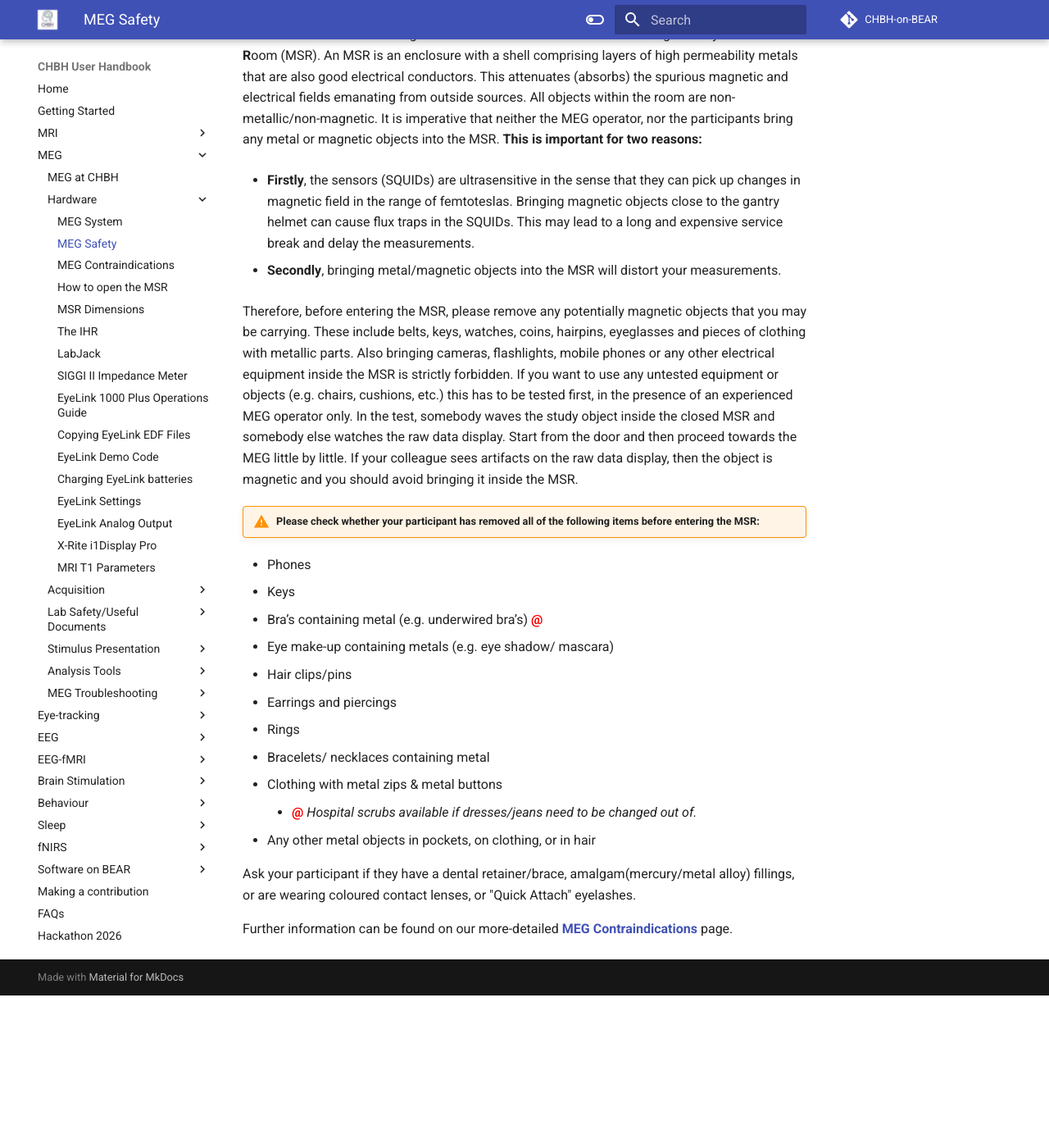
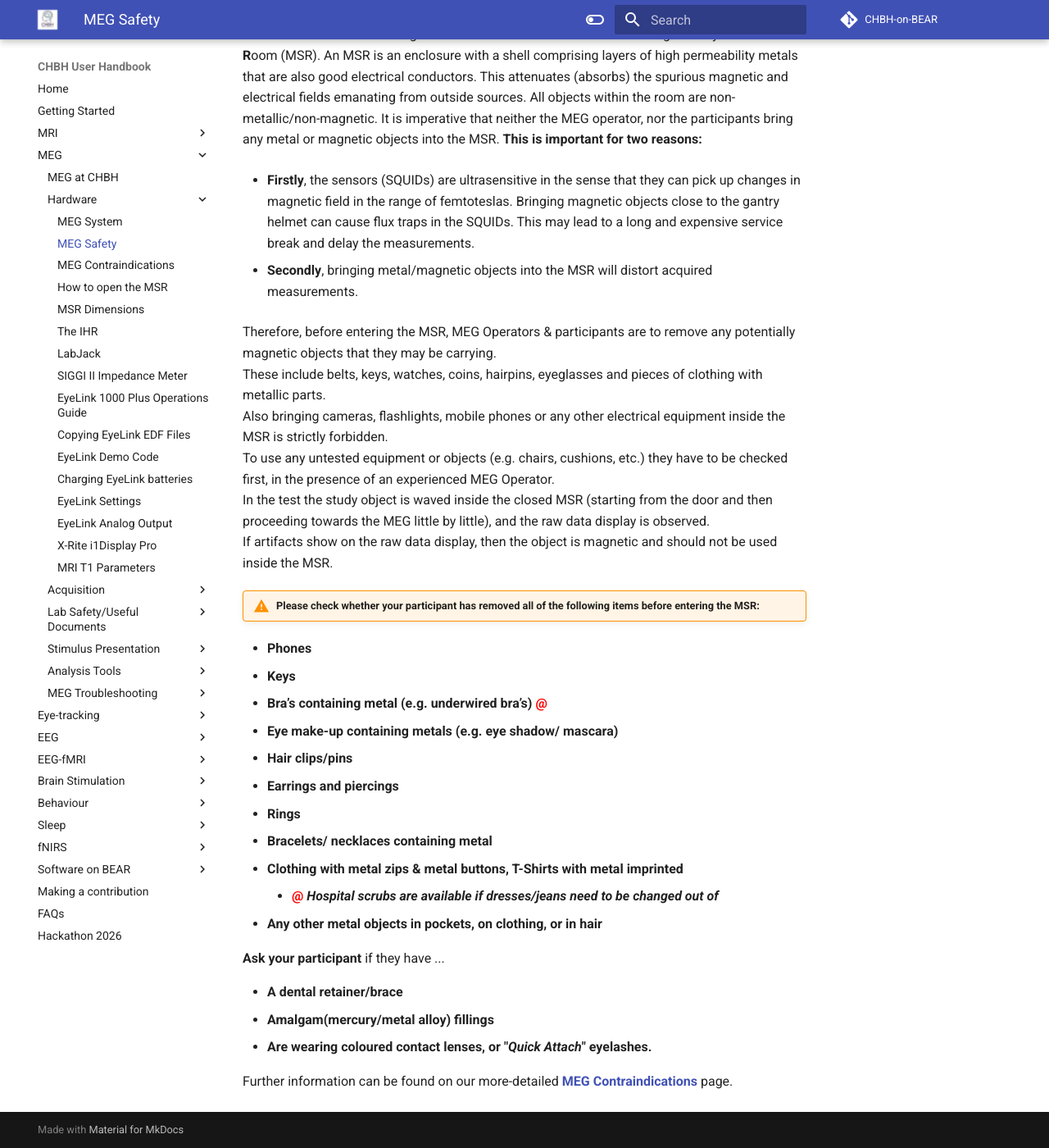
Before and after one commit to chbh-opensource/chbh-on-bear, an MkDocs documentation site: the page built from docs/meg/hardware/safety.md, in a window 1280 px wide and 1400 px high, scrolled down 387 px. Shown: the whole window at 82% size. Built offline with MkDocs 1.6.1 and Material for MkDocs 9.7.7, drawn with Linux system fonts in a browser that asks for light colours; comment, search, counter and statistics services are not loaded; before the commit the page ends 1601 px from its top, so only the background shows below that; some of the changed text lies outside the part shown.

Commit message:
Adding MEG Training Checklist repo, and making repo mods

```diff
--- a/docs/meg/hardware/safety.md
+++ b/docs/meg/hardware/safety.md
@@ -13,33 +13,36 @@ This attenuates (absorbs) the spurious magnetic and electrical fields emanating
 All objects within the room are non-metallic/non-magnetic. It is imperative that neither the MEG operator, nor the participants bring any metal or magnetic objects into the MSR.
 **This is important for two reasons:**
 
-* **Firstly**, the sensors (SQUIDs) are ultrasensitive in the sense that they can pick up changes in magnetic field in the range of femtoteslas.
+- **Firstly**, the sensors (SQUIDs) are ultrasensitive in the sense that they can pick up changes in magnetic field in the range of femtoteslas.
 Bringing magnetic objects close to the gantry helmet can cause flux traps in the SQUIDs. This may lead to a long and expensive service break and delay the measurements.
 
-* **Secondly**, bringing metal/magnetic objects into the MSR will distort your measurements.
+- **Secondly**, bringing metal/magnetic objects into the MSR will distort acquired measurements.
 
-Therefore, before entering the MSR, please remove any potentially magnetic objects that you may be carrying.
-These include belts, keys, watches, coins, hairpins, eyeglasses and pieces of clothing with metallic parts.
-Also bringing cameras, flashlights, mobile phones or any other electrical equipment inside the MSR is strictly forbidden.
-If you want to use any untested equipment or objects (e.g. chairs, cushions, etc.) this has to be tested first, in the presence of an experienced MEG operator only.
-In the test, somebody waves the study object inside the closed MSR and somebody else watches the raw data display.
-Start from the door and then proceed towards the MEG little by little.
-If your colleague sees artifacts on the raw data display, then the object is magnetic and you should avoid bringing it inside the MSR.
+Therefore, before entering the MSR, MEG Operators & participants are to remove any potentially magnetic objects that they may be carrying.<br />
+These include belts, keys, watches, coins, hairpins, eyeglasses and pieces of clothing with metallic parts.<br />
+Also bringing cameras, flashlights, mobile phones or any other electrical equipment inside the MSR is strictly forbidden. <br />
+To use any untested equipment or objects (e.g. chairs, cushions, etc.) they have to be checked first, in the presence of an experienced MEG Operator.<br />
+In the test the study object is waved inside the closed MSR (starting from the door and then proceeding towards the MEG little by little), and the raw data display is observed. <br />
+If artifacts show on the raw data display, then the object is magnetic and should not be used inside the MSR.
 
 !!! Warning "Please check whether your participant has removed all of the following items before entering the MSR:"
 
-* Phones
-* Keys
-* Bra’s containing metal (e.g. underwired bra’s) **<span style="color:red">@</span>**
-* Eye make-up containing metals (e.g. eye shadow/ mascara)
-* Hair clips/pins
-* Earrings and piercings
-* Rings
-* Bracelets/ necklaces containing metal
-* Clothing with metal zips & metal buttons
-	* **<span style="color:red">@</span>** *Hospital scrubs available if dresses/jeans need to be changed out of.*
-* Any other metal objects in pockets, on clothing, or in hair
+- **Phones**
+- **Keys**
+- **Bra’s containing metal (e.g. underwired bra’s)** **<span style="color:red">@</span>**
+- **Eye make-up containing metals (e.g. eye shadow/ mascara)**
+- **Hair clips/pins**
+- **Earrings and piercings**
+- **Rings**
+- **Bracelets/ necklaces containing metal**
+- **Clothing with metal zips & metal buttons, T-Shirts with metal imprinted**
+	- **<span style="color:red">@</span>** ***Hospital scrubs are available if dresses/jeans need to be changed out of***
+- **Any other metal objects in pockets, on clothing, or in hair**
 
-Ask your participant if they have a dental retainer/brace, amalgam(mercury/metal alloy) fillings, or are wearing coloured contact lenses, or "Quick Attach" eyelashes.
+**Ask your participant** if they have ...
+
+- **A dental retainer/brace**
+- **Amalgam(mercury/metal alloy) fillings**
+- **Are wearing coloured contact lenses, or "*Quick Attach*" eyelashes.**
 
 Further information can be found on our more-detailed **[MEG Contraindications](contraindications.md)** page.
--- a/mkdocs.yml
+++ b/mkdocs.yml
@@ -109,8 +109,9 @@ nav:
       - MISC Channels: meg/acquisition/misc_channels.md
     - Lab Safety/Useful Documents:
       - Procedures: meg/labsafety/labsafety.md
+      - Metal Detection: meg/labsafety/metal_detectors.md
       - Documentation: meg/labsafety/documentation.md
-      - Metal Detection: meg/labsafety/metal_detectors.md
+      - MEG Training Checklist: meg/acquisition/meg-training-checklist.md
     - Stimulus Presentation:
       - Stimulus Hardware Layout: meg/pdfs/MEG_Stimulus_Hardware_Layout.pdf
       - Stimulus Delivery & Triggering: meg/stimulus/stimulus_delivery.md
```
Also changed, not shown: other parts of docs/meg/hardware/safety.md (+1 -1 lines), docs/meg/acquisition/eeg_meg.md (+7 -2 lines), docs/meg/acquisition/meg-training-checklist.md (added, +106 -0 lines), docs/meg/hardware/meg.md (+11 -9 lines), docs/meg/index.md (+9 -3 lines), 2 other files.
